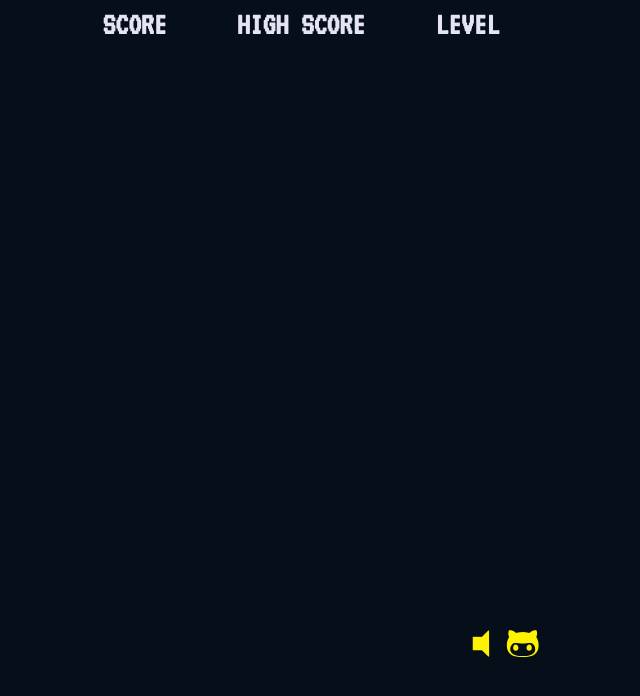
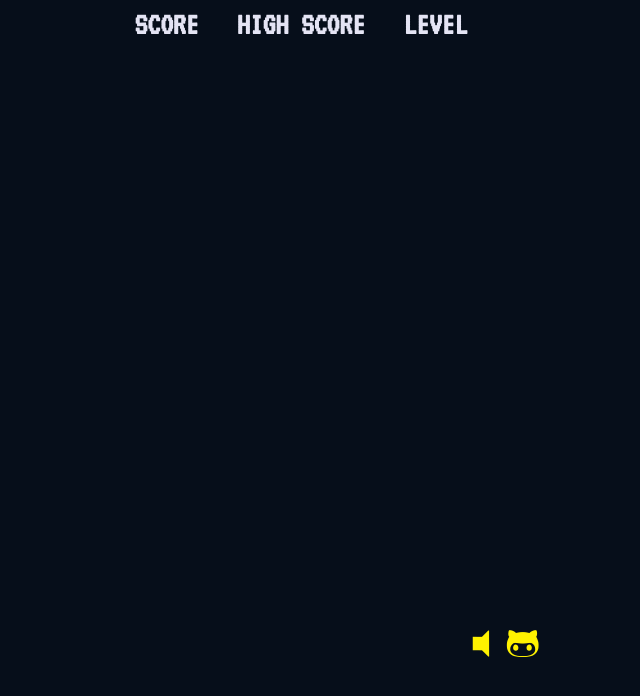
Before and after one commit to NealRame/Pacman, a website: page public/index.html in a window 1280 px wide. Shown: the whole page, without its empty margins (339-979 px from the left). Drawn offline with nearby package versions, Linux system fonts and the light colour scheme; files that its build step writes are made by us from their sources.

Commit message:
Update score-item margins.

```diff
--- a/src/sass/style.scss
+++ b/src/sass/style.scss
@@ -25,7 +25,7 @@ body {
         }
         .score-item {
             display: inline-block;
-            margin: 0 2em;
+            margin: 0 1em;
             p {
                 font-size: 1.75em;
                 font-weight: bold;
```
